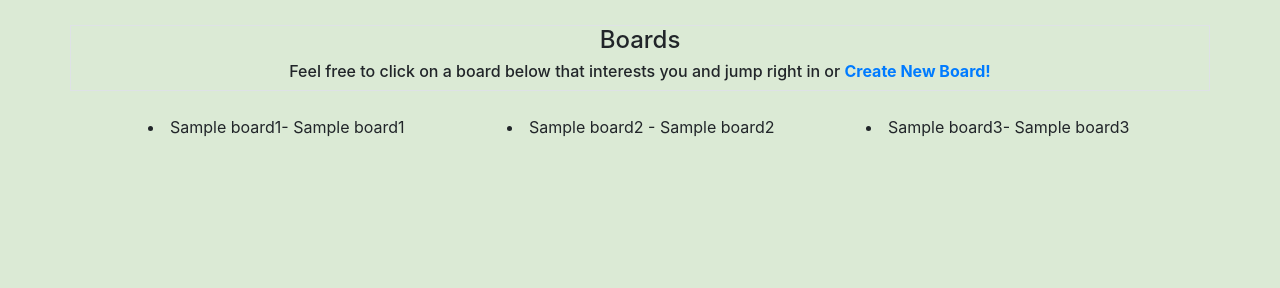
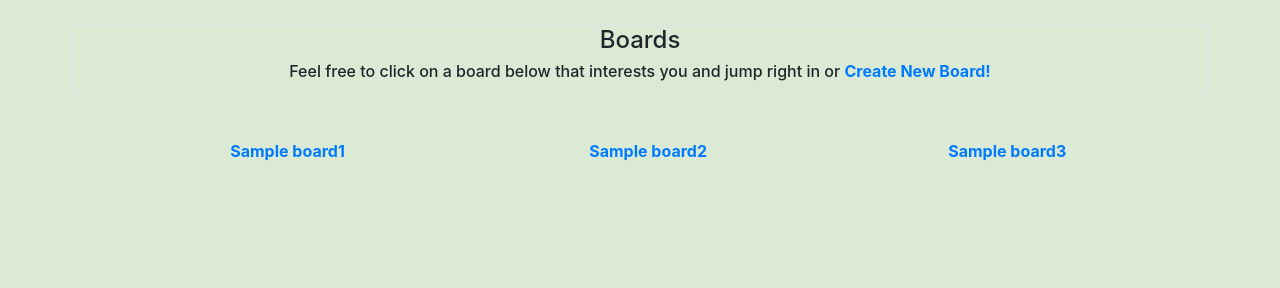
Before and after one commit to lostmartian/ITIT-3103-Software-Engineering, a Flask app: template templates/index.html in a window 1280 px wide. Shown: the part 230-518 px from the top of the page. Run offline with Flask 2, Linux system fonts and the light colour scheme; the template is opened without the code that fills it: most values are stand-ins (such as "Sample title", 1, 10 or a date in 2020); parts of the project's set-up code (start-up, migrations or seed data) failed here and were passed over; some libraries are stand-ins or nearby versions.

Commit message:
Backend viewBoard function added

```diff
--- a/database/database.sql
+++ b/database/database.sql
@@ -9,7 +9,7 @@ CREATE TABLE posts (
 
 CREATE TABLE board (
     board_id INTEGER PRIMARY KEY,
-    board_name TEXT NOT NULL UNIQUE,
+    board_name TEXT NOT NULL,
     board_description TEXT NOT NULL
 );
 
--- a/run.py
+++ b/run.py
@@ -1,18 +1,18 @@
 from flask import Flask, request, render_template, g, current_app
 from database import queryDatabase, importDatabase
-from board import cb
+from board import cb, individualBoardPostData
 
 app = Flask(__name__, static_url_path='/static')
 
 @app.route('/')
 def index():
-    board = queryDatabase('SELECT * FROM board')
+    board = queryDatabase('SELECT * FROM board ORDER BY board_name')
     board1, board2, board3 = [], [], []
     sz = len(board)
     for i in range(0, sz):
         if i < sz//3:
             board1.append(board[i])
-        elif i > sz//3 and i < (2*(sz//3)):
+        elif i >= sz//3 and i < (2*(sz//3)):
             board2.append(board[i])
         else:
             board3.append(board[i])
@@ -22,5 +22,9 @@ def index():
 def createBoard():
     return cb()
 
+@app.route('/b/<board>')
+def showBoard(board):
+    return individualBoardPostData
+
 if __name__== "__main__":
     app.run(debug=True)
--- a/templates/index.html
+++ b/templates/index.html
@@ -30,20 +30,20 @@
         </div>
     </div>
 
-    <div class="row mt-sm-4 ml-sm-5">
-        <div class="col-sm-4">
+    <div class="row mt-sm-5 ml-sm-5">
+        <div class="col-sm-4 font-weight-bold">
             {% for b in board1 %}
-            <li>{{b[1]}}- {{b[2]}}</li>
+            <p class="center"><a href="/b/{{b[1]}}">{{b[1]}}</a></p>
             {% endfor %}
         </div>
-        <div class="col-sm-4">
+        <div class="col-sm-4 font-weight-bold">
             {% for b in board2 %}
-            <li>{{b[1]}} - {{b[2]}}</li>
+            <p class="center mt"><a href="/b/{{b[1]}}">{{b[1]}}</a></p>
             {% endfor %}
         </div>
-        <div class="col-sm-4">
+        <div class="col-sm-4 font-weight-bold">
             {% for b in board3 %}
-            <li>{{b[1]}}- {{b[2]}}</li>
+            <p class="center"><a href="/b/{{b[1]}}">{{b[1]}}</a></p>
             {% endfor %}
         </div>
     </div>
```
Also changed, not shown: board.py (+11 -1 lines), database.db, static/css/style.css (line endings or trailing spaces).
